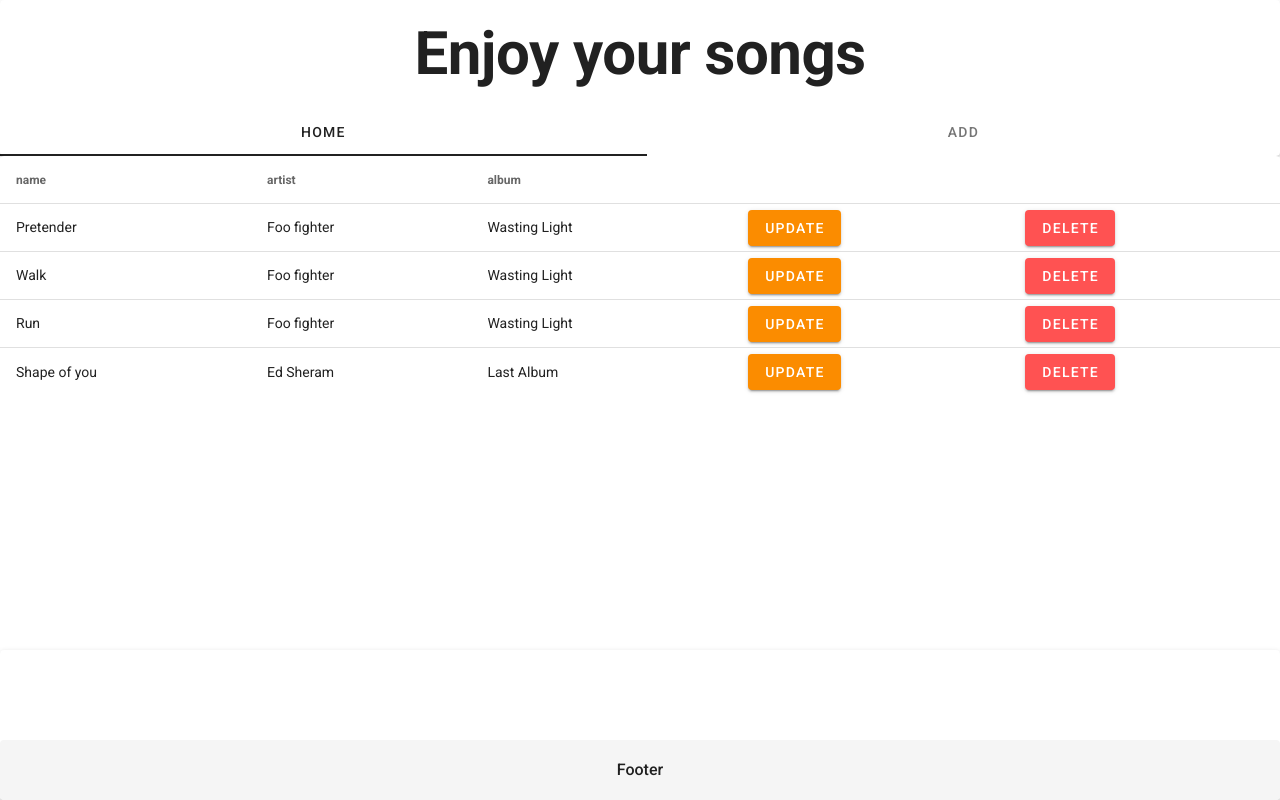
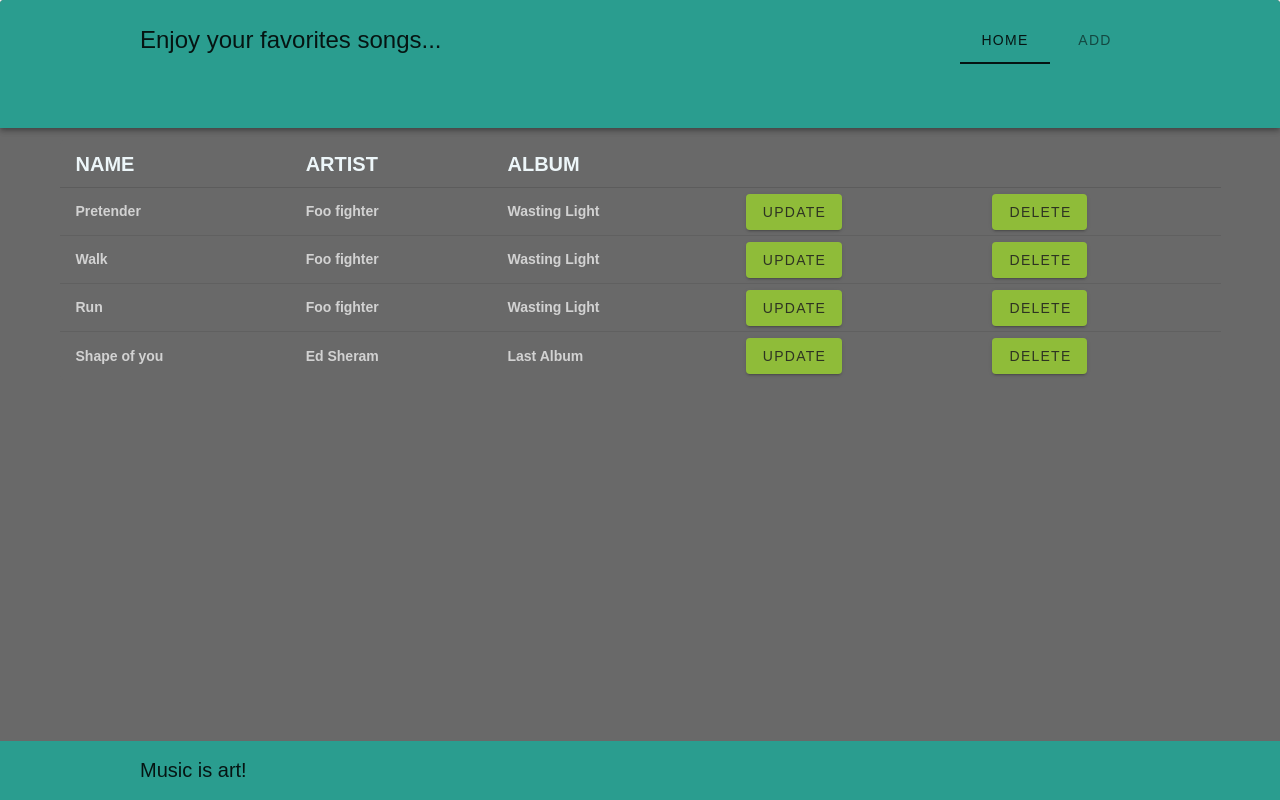
Before and after one commit to guilhermebaldissera/vue-project, a Vue app: page / in a window 1280 px wide. Built offline with nearby package versions, Linux system fonts and the light colour scheme; data requests are answered from the project's data file.

Commit message:
adding style and improve validation

```diff
--- a/src/App.vue
+++ b/src/App.vue
@@ -1,31 +1,44 @@
 <template>
-  <v-app>
-  <v-card color="basil">
-    <v-card-title class="text-center justify-center py-6">
-      <h1 class="font-weight-bold display-3 basil--text">
-        Enjoy your songs
-      </h1>
-    </v-card-title>
+  <v-theme-provider>
+  <v-card style="
+        background: #696969;
+        height: 100vh;
+        width: 100vw;
+        font-family: 'Nunito', sans-serif;
+      ">
+    <v-app-bar
+        color="#2A9D8F"
+        shrink-on-scroll
+        prominent
+        style="display: flex; justify-content: center"
+      >
+        <div
+          style="
+            width: 80vw;
+            padding: 12px;
+            margin-right: auto;
+            margin-left: auto;
+            display: flex;
+          "
+        >
+          <v-toolbar-title style="width: 100%;">Enjoy your favorites songs...</v-toolbar-title>
 
-    <v-tabs v-model="tab" background-color="transparent" color="basil" grow>
-      <v-tab to="/">Home</v-tab>
-      <v-tab to="/song/add">Add</v-tab>
-    </v-tabs>
-  </v-card>
-    <v-main>
+          <v-tabs v-model="tab" style="background-color: transparent;display: flex;flex-flow: row-reverse;">
+            <v-tab to="/">Home</v-tab>
+            <v-tab to="/song/add">Add</v-tab>
+          </v-tabs>
+        </div>
+      </v-app-bar>
+    <v-container>
       <keep-alive>
         <router-view />
       </keep-alive>
-    </v-main>
-    <v-card height="150">
-    <v-footer
-      absolute
-      class="font-weight-medium"
-    >
-      <v-col class="text-center" cols="12">Footer </v-col>
-    </v-footer>
+      <v-footer absolute style="background: #2a9d8f;display: flex;flex-flow: column;">
+        <v-col style="font-family: Nunito, sans-serif;font-size: 20px;text-align: left;width: 80vw;margin: auto;"> Music is art! </v-col>
+      </v-footer>
+    </v-container>
   </v-card>
-  </v-app>
+  </v-theme-provider>
 </template>
 
 <script>
@@ -47,6 +60,10 @@ export default {
 }
 </script>
 
-<style scoped>
-
+<style>
+  .v-item-group.theme--light.v-slide-group.v-tabs-bar.primary--text {
+    background-color: transparent;
+    display: flex;
+    flex-flow: row-reverse;
+}
 </style>
--- a/src/components/SimpleTable.vue
+++ b/src/components/SimpleTable.vue
@@ -1,9 +1,9 @@
 <template>
-  <v-simple-table>
+  <v-simple-table style="background: #696969;color:#FFFFFF;">
     <template v-slot:default>
       <thead>
         <tr>
-          <th v-for="item in headers" :key="item" class="text-left">
+          <th v-for="item in headers" :key="item"  style="font-family: 'Nunito', sans-serif;color:#edf6f9;font-size:20px;text-align:left" >
             {{item}}
           </th>
           <th class="text-left"></th>
@@ -11,10 +11,10 @@
         </tr>
       </thead>
       <tbody>
-        <tr v-for="item in content" :key="item.id">
+        <tr v-for="item in content" :key="item.id" class="tt">
           <td v-for="value in item.body" :key='value'>{{ value }}</td>
-          <td><v-btn @click="updateItem(item)" color="warning" dark>Update</v-btn></td>
-          <td><v-btn @click="deleteItem(item.id)" color="error">Delete</v-btn></td>
+          <td><v-btn @click="updateItem(item)" style="background:#a0e025">Update</v-btn></td>
+          <td><v-btn @click="deleteItem(item.id)" style="background:#a0e025">Delete</v-btn></td>
         </tr>
       </tbody>
     </template>
@@ -48,5 +48,14 @@ export default {
 </script>
 
 <style scoped>
-
+.tt {
+  opacity: 70%;
+  font-weight: bold;
+}
+.tt:hover {
+  opacity: 100%;
+}
+.theme--light.v-data-table > .v-data-table__wrapper > table > tbody > tr:hover:not(.v-data-table__expanded__content):not(.v-data-table__empty-wrapper) {
+  background: transparent;
+}
 </style>
--- a/src/plugins/axios.js
+++ b/src/plugins/axios.js
@@ -1,10 +1,26 @@
 import Vue from 'vue'
 import axios from 'axios'
 
-axios.defaults.baseURL= 'http://localhost:3000/'
+// axios.defaults.baseURL= 'http://localhost:3000/'
 
 Vue.use({
     install(Vue) {
-        Vue.prototype.$http = axios
+        // Vue.prototype.$http = axios
+        Vue.prototype.$http = axios.create({
+            baseURL: 'http://localhost:3000/'
+        })
+
+        // Global interceptors
+        Vue.prototype.$http.interceptors.request.use(config=> {
+            console.log(config.method)
+
+            return config
+        }, error => Promise.reject(e))
+
+        Vue.prototype.$http.interceptors.response.use(config=> {
+            console.log(config.status)
+
+            return config
+        }, error => Promise.reject(e))
     }
 })
--- a/src/router/index.js
+++ b/src/router/index.js
@@ -17,7 +17,11 @@ const routes = [
     // this generates a separate chunk (about.[hash].js) for this route
     // which is lazy-loaded when the route is visited.
     component: () => import(/* webpackChunkName: "about" */ '../views/AddAndUpdate.vue'),
-    props: true
+    props: true,
+    // beforeEnter: (to, from, next) => {
+    //   console.log(`local route interceptor, from: ${from} to ${to}`)
+    //   next()
+    // }
   },
   {
     path: '*',
@@ -31,4 +35,10 @@ const router = new VueRouter({
   routes
 })
 
+router.beforeEach((to, from, next)=> {
+  console.log(`Global route interceptor, from: ${from} to ${to}`)
+  // Could verify if the user is logged, if not it could  redirect to login page -> nest(/login)
+  next()
+})
+
 export default router
--- a/src/views/AddAndUpdate.vue
+++ b/src/views/AddAndUpdate.vue
@@ -1,39 +1,38 @@
 <template>
   <div>
     <v-alert dense text type="success" dismissible v-if="feedback">{{feedbackMsg}}</v-alert>
-    <v-form>
+    <v-form ref="form">
       <v-container>
-        <v-row>
-          <v-col
-            cols="12"
-            sm="6"
-            md="3"
-          >
-            <v-text-field label="Name" v-model="song.name"></v-text-field>
-          </v-col>
+        <v-text-field
+          v-model="song.name"
+          :rules="nameRules"
+          label="Name"
+          class="labelo"
+          required
+        ></v-text-field>
+        <v-text-field
+          v-model="song.artist"
+          :rules="artistRules"
+          label="Artist"
+          required
+        ></v-text-field>
+        <v-text-field
+          v-model="song.album"
+          :rules="albumRules"
+          label="Album"
+          required
+        ></v-text-field>
 
-          <v-col
-            cols="12"
-            sm="6"
-            md="3"
-          >
-            <v-text-field label="Artist" v-model="song.artist"> </v-text-field>
-          </v-col>
-          <v-col
-            cols="12"
-            sm="6"
-            md="3"
-          >
-            <v-text-field label="Album" v-model="song.album"> </v-text-field>
-          </v-col>
-          <v-col
-            cols="12"
-            sm="6"
-            md="3"
-          >
-            <v-btn @click.prevent="addOrUpdate()" depressed>{{editMode ? "Update" : "Add"}}</v-btn>
-          </v-col>
-        </v-row>
+        <v-btn
+          color="#a0e025"
+          style="font-weight: bold;"
+          @click.prevent="addOrUpdate()"
+          depressed
+        >
+          {{ editMode ? "Update" : "Add" }}
+        </v-btn>
+
+        <v-btn color="#a0e025" style="font-weight: bold;" @click="reset"> Reset Form </v-btn>
       </v-container>
     </v-form>
   </div>
@@ -53,11 +52,32 @@ export default {
       },
       editMode: false,
       feedback: false,
-      feedbackMsg: 'Element Insert Succefully'
+      feedbackMsg: 'Element Insert Succefully',
+      nameRules: [
+      (v) => !!v || "Name is required",
+      (v) => (v && v.length <= 20) || "Name must be less than 20 characters",
+      ],
+      artistRules: [
+        (v) => !!v || "Artist is required"
+      ],
+      albumRules: [
+        (v) => !!v || "Album is required",
+        (v) => (v && v.length <= 20) || "Album must be less than 20 characters",
+      ],
+    }
+  },
+  computed: {
+    ButtonReadyToGo(){
+      return !(this.song.name && this.song.artist && this.song.album)
     }
   },
   methods: {
+    reset() {
+      this.$refs.form.reset();
+    },
     addOrUpdate () {
+      if(!this.$refs.form.validate())
+        return
       if(!this.editMode){
         this.$http.post('songs', {... this.song})
         .then(resp=> {
@@ -86,14 +106,14 @@ export default {
     cleanAndFeedback(msg){
       this.feedbackMsg = msg
       this.feedback = !this.editMode ? true : false
-      this.clean()
+      this.reset()
       setInterval(_ => this.feedback = false, 2000)
     },
     verifyComponentMode(){
       // this.$route.params.action or user props
       if(this.action == "add"){
       this.editMode = false
-      this.clean()
+      this.reset()
       }else if(this.action == "edit"){
         this.editMode = true
         this.id = this.$route.query.id
@@ -110,6 +130,38 @@ export default {
   },
   activated(){
     this.verifyComponentMode()
+  },
+  beforeRouteEnter(to, from, next){
+    console.log(`local route, before interceptor, from: ${from} to ${to}`)
+    next()
+    //atributes are not reacheable here, to access atributes use callback -> next(vm -> vm.attr)
+  },
+  beforeRouteLeave(to, from, next){
+    // Could verify if the user really wants to leave, usuful in forms
+    console.log(`local route, leave interceptor, from: ${from} to ${to}`)
+    // if(confirm("are you sure")){
+    //   next()
+    // }
+    // else{
+    //   next(false)
+    // }
+    next()
+
   }
 }
 </script>
+
+<style>
+.v-btn:not(.v-btn--round).v-size--default {
+  margin: 30px 50px 0 0;
+}
+.v-label.theme--light {
+  color: #ffffff;
+}
+.v-messages__message {
+  color: #ffffff;
+}
+.v-text-field.v-input--has-state > .v-input_control > .v-input_slot:before {
+  border-color: #ffffff;
+}
+</style>
--- a/src/views/Home.vue
+++ b/src/views/Home.vue
@@ -20,7 +20,7 @@ export default {
   },
   data () {
     return {
-      headers: ['name', 'artist', 'album']
+      headers: ['NAME', 'ARTIST', 'ALBUM']
     }
   },
   created(){
```
